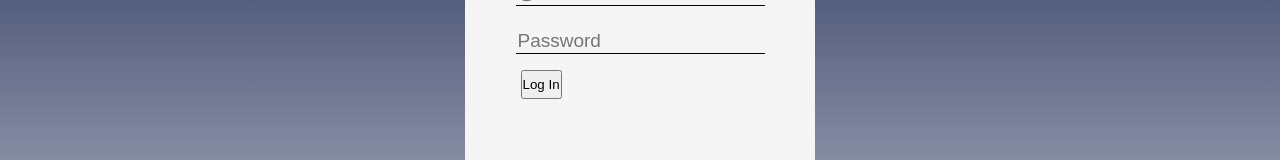
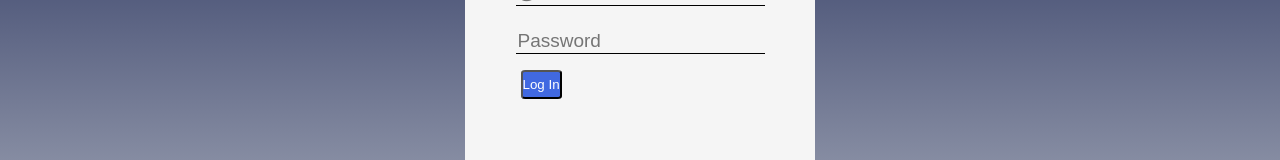
Before and after one commit to lta4/moviFi, a React (Create React App) app: page / in a window 1280 px wide. Shown: the part 285-445 px from the top of the page. Built offline with nearby package versions, Linux system fonts and the light colour scheme.

Commit message:
login update

```diff
--- a/src/Login.css
+++ b/src/Login.css
@@ -47,13 +47,15 @@ html, body {
 }
 
 .loginSubmit {
-
+    background-color: royalblue;
+    color: white;
+    border-radius: 10%;
 }
 
 .loginSubmit:hover {
-    animation: ani9 0.4s ease-in-out infinite alternate;
+    animation: ani1 0.4s ease-in-out infinite alternate;
 }
-@keyframes ani9 {
+@keyframes ani1 {
     0% {
         transform: translateY(3px);
     }
--- a/src/pages/main.js
+++ b/src/pages/main.js
@@ -34,7 +34,9 @@ const Main = (props) => {
         "Star Wars",
         "Rogue One A Star Wars Story",
         "Pokemon",
-        "Cruella"
+        "Cruella",
+        "Suicide Squad",
+        "Megladon"
       ]
 
       const randomIndex = Math.floor(Math.random() * randMovies.length)
```
